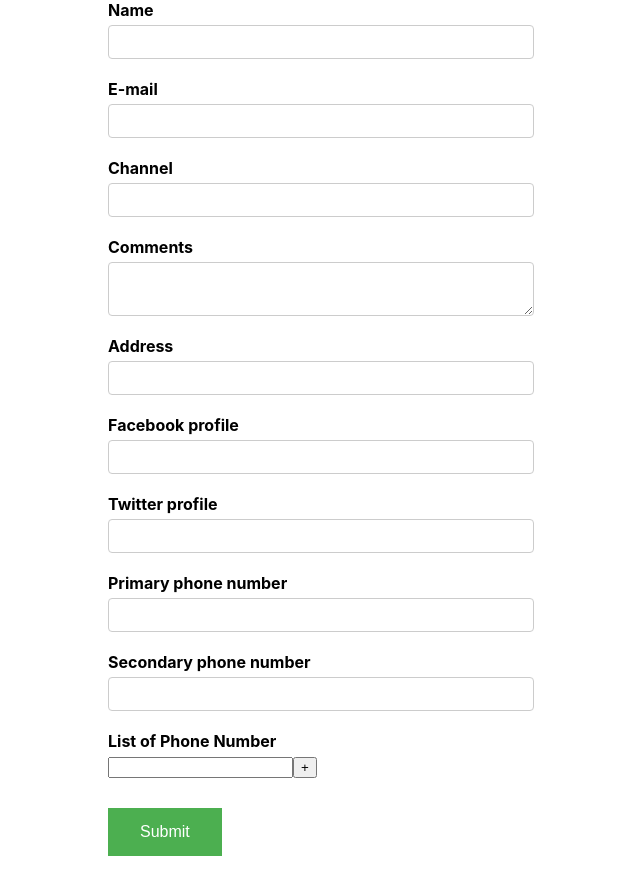
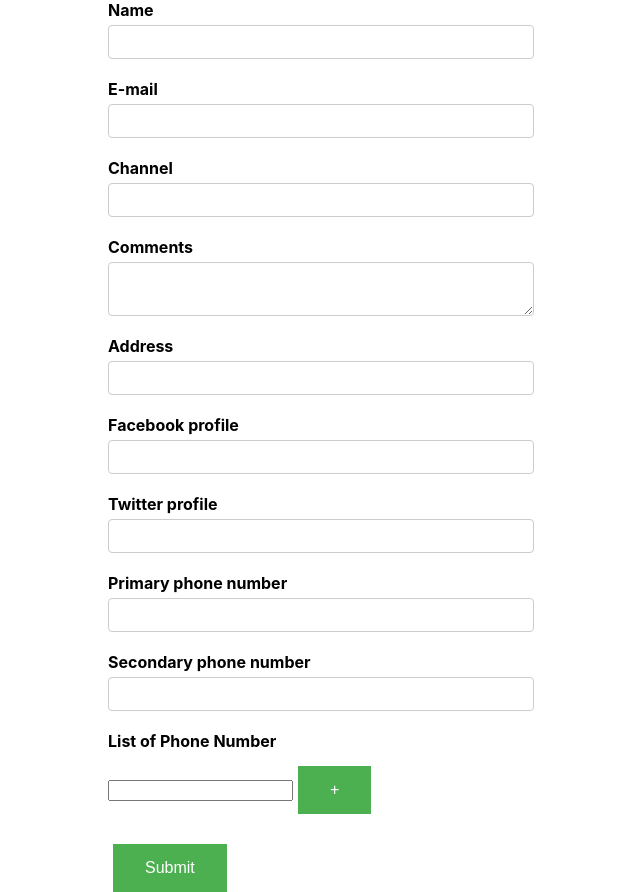
Before and after one commit to hellohridoy/react-formik, a React (Create React App) app: page / in a window 1280 px wide. Shown: the whole page, without its empty margins (319-959 px from the left). Before the commit the page ends 856 px from the top, so only its background shows below. Built offline with nearby package versions, Linux system fonts and the light colour scheme.

Commit message:
custom error message

```diff
--- a/src/App.css
+++ b/src/App.css
@@ -9,6 +9,7 @@
   border: none;
   color: white;
   margin-top: 10px;
+  margin-left: 5px;
   padding: 15px 32px;
   text-align: center;
   text-decoration: none;
--- a/src/components/OldYouTubeForm.js
+++ b/src/components/OldYouTubeForm.js
@@ -138,13 +138,21 @@
                     <div key={index}>
                       <Field name={`phNumber[${index}]`} />
                       {index > 0 && (
-                        <button type="button" onClick={() => remove(index)}>
+                        <button
+                          className="btn"
+                          type="button"
+                          onClick={() => remove(index)}
+                        >
                           {" "}
                           -{" "}
                         </button>
                       )}
 
-                      <button type="button" onClick={() => push("")}>
+                      <button
+                        className="btn"
+                        type="button"
+                        onClick={() => push("")}
+                      >
                         {" "}
                         +{" "}
                       </button>
```
